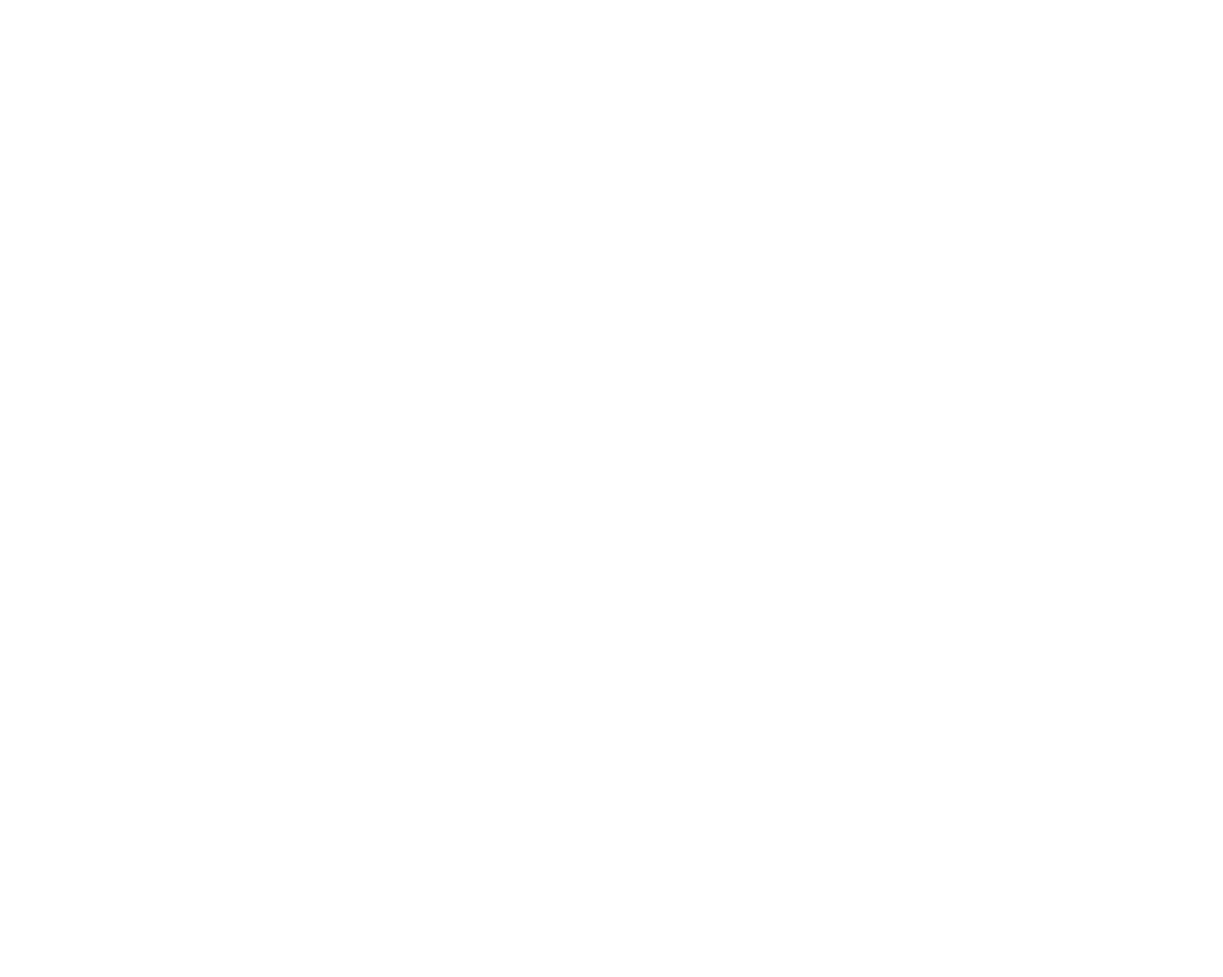
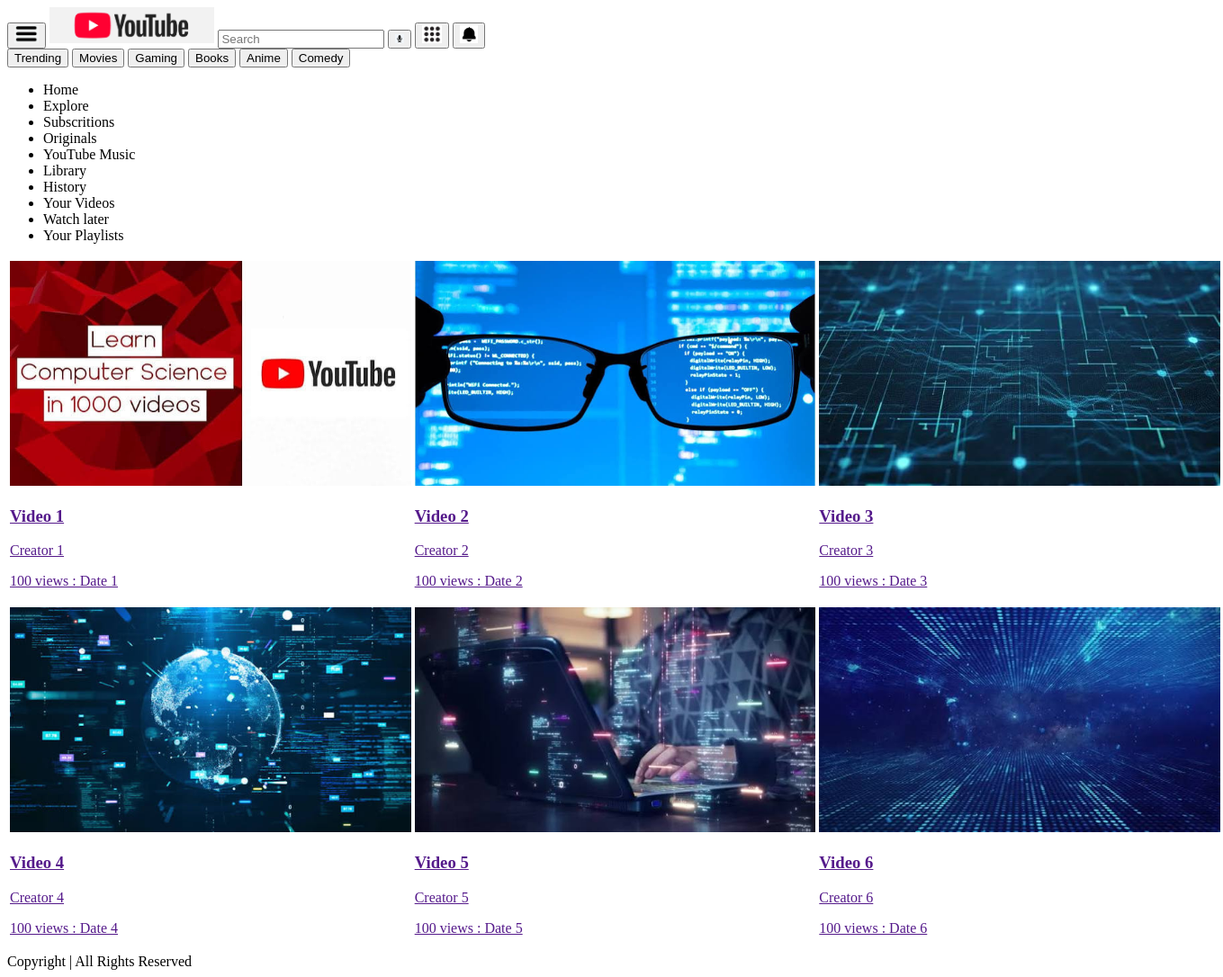
Before and after one commit to reyansh-singh-negi/Projects-2026, a plain HTML site: page YT/index.html in a window 1280 px wide. Shown: the whole page at 90% size, 1359 px wide, since content can reach past the window. Before the commit the page ends 800 px from the top, so only its background shows below. Drawn offline with Linux system fonts and the light colour scheme.

Commit message:
Create website skeleton

```diff
--- a/YT/index.html
+++ b/YT/index.html
@@ -4,8 +4,117 @@
     <meta charset="UTF-8">
     <meta name="viewport" content="width=device-width, initial-scale=1.0">
     <title>Document</title>
+    <link rel="stylesheet" href="style.css">
 </head>
 <body>
+    <header>
+        <button><img src="images/three_lines.png" height="20" alt=""></button>
+        <!-- three lines option on the top left -->
+        <img src="images/logo.png" alt="" height="40">
+        <!-- yt logo in top night -->
+        <input type="text" placeholder="Search">
+        <!-- searchbar in middle-->
+        <button name="Microphone"><img src="images/microphone.png" alt="Microphone" height="10"></button>
+        <!-- button for audio input from user next to searchbar-->
+         <button><img src="images/google_nine_dots.png" height="20" alt="Google nine dots for apps"></button>
+         <button><img src="images/yt_bell.png" alt="Notification bell" height="20"></button>
+         <!-- google nine dots for apps and notification bell icon displayed on the top right corner -->
 
+    </header>
+    <header>
+        <!-- buttons for different genre of videos as displayed on youtube top recommendation -->
+        <button>Trending</button>
+        <button>Movies</button>
+        <button>Gaming</button>
+        <button>Books</button>
+        <button>Anime</button>
+        <button>Comedy</button>
+    </header>
+
+    <aside>
+        <!-- Aside option list of other options on the left side of the page as seen on yt home page -->
+         <ul>
+            <li>Home</li>
+            <li>Explore</li>
+            <li>Subscritions</li>
+            <li>Originals</li>
+            <li>YouTube Music</li>
+            <li>Library</li>
+            <li>History</li>
+            <li>Your Videos</li>
+            <li>Watch later</li>
+            <li>Your Playlists</li>
+         </ul>
+    </aside>
+
+    <main>
+        <section>
+            <!-- creating a table to display 6 sample videos as they appear on the youtube home page -->
+             <!-- they have the same functionality and the layout as displayed on the youtube screen like the creator name , video title , thumbnail , views and the date -->
+            <table>
+                <tbody>
+                    <tr>
+                        <td>
+                            <a href="">
+                            <img src="images/thumbnail1.jpg" height="250" alt="Video 1"><br>
+                            <h3>Video 1</h3>
+                            <p>Creator 1</p>
+                            <p>100 views : Date 1</p>
+                            </a>
+                        </td>
+                        <td>
+                            <a href="">
+                            <img src="images/thumbnail2.jpg" height="250" alt="Video 1"><br>
+                            <h3>Video 2</h3>
+                            <p>Creator 2</p>
+                            <p>100 views : Date 2</p>
+                            </a>
+                        </td>
+                        <td>
+                            <a href="">
+                            <img src="images/thumbnail3.jpg" height="250" alt="Video 1"><br>
+                            <h3>Video 3</h3>
+                            <p>Creator 3</p>
+                            <p>100 views : Date 3</p>
+                            </a>
+                        </td>
+                    </tr>
+
+                    <tr>
+                        <td>
+                            <a href="">
+                            <img src="images/thumbnail4.jpg" height="250" alt="Video 1"><br>
+                            <h3>Video 4</h3>
+                            <p>Creator 4</p>
+                            <p>100 views : Date 4</p>
+                            </a>
+                        </td>
+                        <td>
+                            <a href="">
+                            <img src="images/thumbnail5.jpg" height="250" alt="Video 1"><br>
+                            <h3>Video 5</h3>
+                            <p>Creator 5</p>
+                            <p>100 views : Date 5</p>
+                            </a>
+                        </td>
+                        <td>
+                            <a href="">
+                            <img src="images/thumbnail6.jpg" height="250" alt="Video 1"><br>
+                            <h3>Video 6</h3>
+                            <p>Creator 6</p>
+                            <p>100 views : Date 6</p>
+                            </a>
+                        </td>
+                    </tr>
+                </tbody>
+            </table>
+            <!-- the table will appear to the right of the aside content above as it appear on the youtube home page -->
+             <footer>
+                Copyright | All Rights Reserved
+                <!-- copyright message in the bottom centre -->
+             </footer>
+        </section>
+    </main>
+    <script src="script.js"></script>
 </body>
 </html>
```
Also changed, not shown: YT/images/google_nine_dots.png (added), YT/images/logo.png (added), YT/images/microphone.png (added), YT/images/three_lines.png (added), YT/images/thumbnail1.jpg (added), YT/images/thumbnail2.jpg (added), YT/images/thumbnail3.jpg (added), YT/images/thumbnail4.jpg (added), YT/images/thumbnail5.jpg (added), YT/images/thumbnail6.jpg (added), YT/images/yt_bell.png (added).
